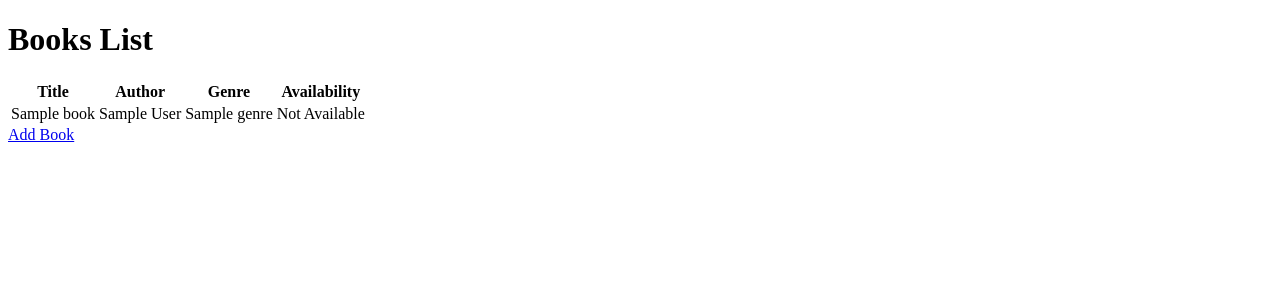
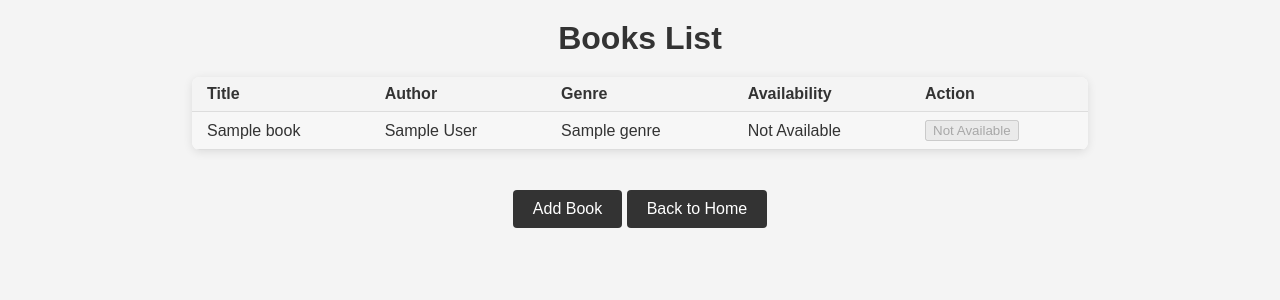
Before and after one commit to Harideep333/JAM, a Flask app: template templates/books.html in a window 1280 px wide. Shown: the top 300 px of the page. Run offline with Flask 3, Linux system fonts and the light colour scheme; the template is opened without the code that fills it: most values are stand-ins (such as "Sample title", 1, 10 or a date in 2020).

Commit message:
Update books.html

```diff
--- a/templates/books.html
+++ b/templates/books.html
@@ -4,6 +4,87 @@
     <meta charset="UTF-8">
     <meta name="viewport" content="width=device-width, initial-scale=1.0">
     <title>Books</title>
+    <style>
+        body {
+            font-family: 'Arial', sans-serif;
+            margin: 0;
+            padding: 0;
+            background-color: #f4f4f4;
+            color: #333;
+            text-align: center;
+        }
+
+        h1 {
+            color: #333;
+            margin: 20px 0;
+        }
+
+        /* Table Styles */
+        table {
+            margin: 20px auto;
+            width: 70%; /* Reduced width for a smaller table */
+            border-collapse: collapse;
+            box-shadow: 0 2px 10px rgba(0, 0, 0, 0.1);
+            background-color: #fff;
+            border-radius: 8px;
+            overflow: hidden;
+        }
+
+        table th, table td {
+            padding: 8px 15px; /* Reduced padding for a more compact look */
+            text-align: left;
+            border-bottom: 1px solid #ddd;
+        }
+
+        table th {
+            background-color: #f4f4f4;
+            font-weight: bold;
+            color: #333;
+        }
+
+        table tr:hover {
+            background-color: #f9f9f9;
+        }
+
+        table tr:nth-child(even) {
+            background-color: #f7f7f7;
+        }
+
+        /* Link Button Styles */
+        a {
+            display: inline-block;
+            margin: 20px auto;
+            text-decoration: none;
+            background-color: #333;
+            color: #fff;
+            padding: 10px 20px;
+            font-size: 1em;
+            border-radius: 4px;
+            transition: background-color 0.3s ease, color 0.3s ease;
+        }
+
+        a:hover {
+            background-color: #555;
+            color: #fff;
+        }
+
+        /* Responsive Design */
+        @media (max-width: 768px) {
+            table {
+                width: 90%; /* Adjust width for smaller screens */
+            }
+
+            table th, table td {
+                padding: 10px;
+            }
+
+            a {
+                width: 80%;
+                padding: 15px;
+                font-size: 1.1em;
+            }
+        }
+    </style>
 </head>
 <body>
     <h1>Books List</h1>
@@ -13,6 +94,7 @@
             <th>Author</th>
             <th>Genre</th>
             <th>Availability</th>
+            <th>Action</th>
         </tr>
         {% for book in books %}
         <tr>
@@ -20,9 +102,19 @@
             <td>{{ book.author }}</td>
             <td>{{ book.genre }}</td>
             <td>{{ 'Available' if book.availability else 'Not Available' }}</td>
+            <td>
+                {% if book.availability %}
+                <form action="{{ url_for('borrow_book', book_id=book.book_id) }}" method="GET">
+                    <button type="submit" class="button">Borrow</button>
+                </form>
+                {% else %}
+                <button class="button" disabled>Not Available</button>
+                {% endif %}
+            </td>
         </tr>
         {% endfor %}
     </table>
-    <a href="/add_book">Add Book</a>
+    <a href="{{ url_for('add_book') }}" class="button">Add Book</a>
+    <a href="{{ url_for('home') }}" class="button">Back to Home</a>
 </body>
 </html>
```
